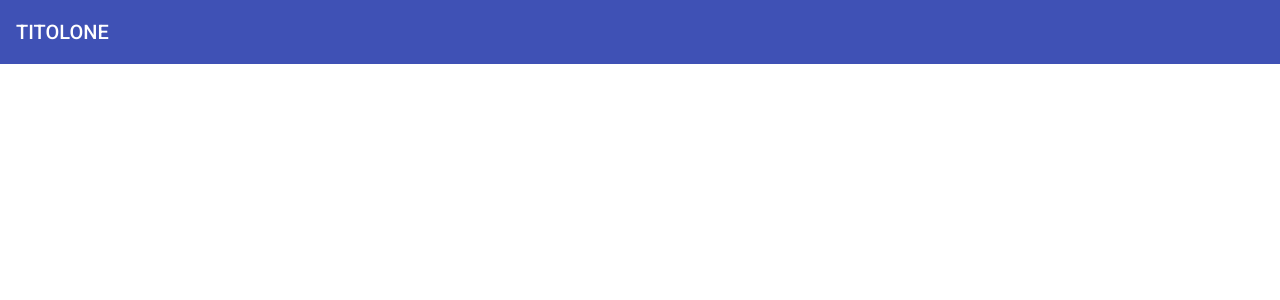
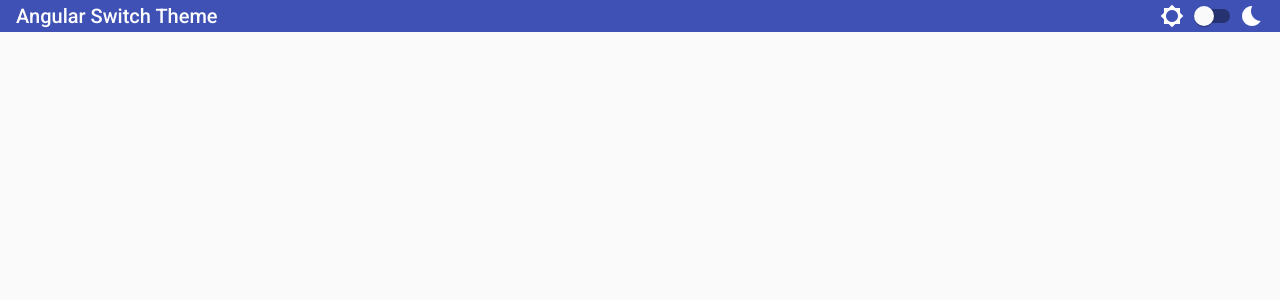
Before and after one commit to reez89/switchTheme, an Angular app: page / in a window 1280 px wide. Shown: the top 300 px of the page. Built offline with nearby package versions, Linux system fonts and the light colour scheme.

Commit message:
toggle done

```diff
--- a/package.json
+++ b/package.json
@@ -15,6 +15,7 @@
     "@angular/common": "~12.0.5",
     "@angular/compiler": "~12.0.5",
     "@angular/core": "~12.0.5",
+    "@angular/flex-layout": "^12.0.0-beta.34",
     "@angular/forms": "~12.0.5",
     "@angular/material": "^12.0.5",
     "@angular/platform-browser": "~12.0.5",
--- a/src/app/app.component.html
+++ b/src/app/app.component.html
@@ -1,3 +1,30 @@
-<mat-toolbar color="primary">
-    <span>TITOLONE</span>
-</mat-toolbar>
+<div
+  fxFlex
+  fxLayout="column"
+  style="width: 100vw; height: 100vh;">
+
+  <mat-toolbar
+    color="primary"
+    fxFlex
+    fxLayoutAlign="space-between center"
+    style="height: 100px">
+    <span>Angular Switch Theme</span>
+
+    <div class="fxFlex" fxLayoutAlign="flex-end center">
+      <mat-icon class="mat-18">brightness_5</mat-icon>
+      <mat-slide-toggle
+        style="margin: 0 10px;"
+        color="accent">
+      </mat-slide-toggle>
+      <mat-icon class="mat-18">bedtime</mat-icon>
+    </div>
+
+  </mat-toolbar>
+
+
+  <div
+  class="content mat-app-background"
+  style="width: 100%; height: 100%;"
+  >
+</div>
+</div>
--- a/src/app/app.module.ts
+++ b/src/app/app.module.ts
@@ -4,7 +4,7 @@ import { BrowserModule } from '@angular/platform-browser';
 import { AppRoutingModule } from './app-routing.module';
 import { AppComponent } from './app.component';
 import { BrowserAnimationsModule } from '@angular/platform-browser/animations';
-
+import { FlexLayoutModule } from "@angular/flex-layout";
 
 /* MATERIAL */
 import { MatSlideToggleModule } from '@angular/material/slide-toggle';
@@ -20,7 +20,8 @@ import { MatToolbarModule } from '@angular/material/toolbar';
     BrowserAnimationsModule,
     MatToolbarModule,
     MatSlideToggleModule,
-    MatIconModule
+    MatIconModule,
+    FlexLayoutModule
 
   ],
   providers: [],
```
Also changed, not shown: 1 other file (tests, documents, lock files or other folders).
